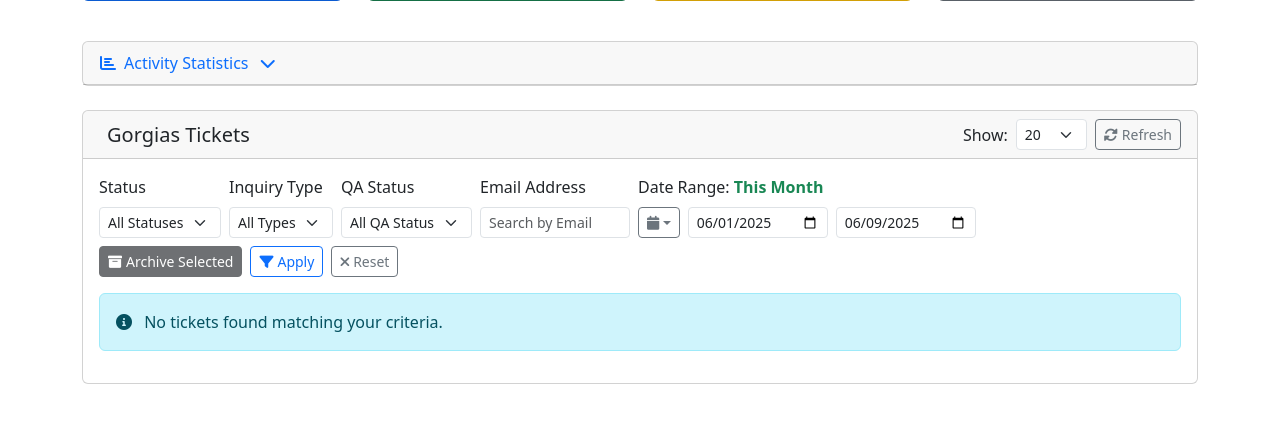
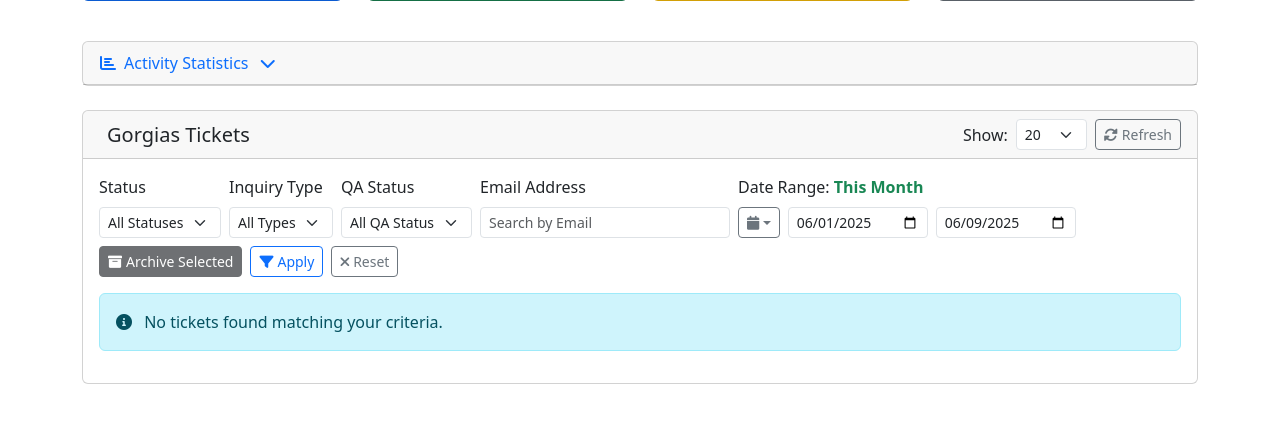
Before and after one commit to tsizzybots/platform_5ive_replit, a Flask app: page / in a window 1280 px wide. Shown: the part 203-626 px from the top of the page. Run offline with Flask 3, Linux system fonts and the light colour scheme; the visitor is signed in with stand-in values (Sample User, id 1); data that the repository does not hold is empty; some libraries are stand-ins or nearby versions.

Commit message:
Improve the layout and visibility of ticket list elements in the web UI
Adjusts table column widths, checkbox styling, and email input width in the UI.

Replit-Commit-Author: Agent
Replit-Commit-Session-Id: 9f6d8cf0-c159-4dbf-a9da-d863b5604840
Replit-Commit-Screenshot-Url: https://storage.googleapis.com/screenshot-production-us-central1/ba429c87-61e2-4e23-8478-cca26b3ff855/64bd6106-132f-47a6-82af-549e452d57af.jpg

```diff
--- a/static/app.js
+++ b/static/app.js
@@ -491,8 +491,8 @@ function displayTickets(tickets, pagination) {
                 </th>
                 <th style="width: 11%;">Received</th>
                 <th style="width: 8%;">Ticket ID</th>
-                <th style="width: 8%;">Inquiry Type</th>
-                <th style="width: 28%;">Subject</th>
+                <th style="width: 12%;">Inquiry Type</th>
+                <th style="width: 24%;">Subject</th>
                 <th style="width: 11%;">Sender</th>
                 <th style="width: 8%;">Status</th>
                 <th style="width: 8%;">QA Status</th>
--- a/templates/index.html
+++ b/templates/index.html
@@ -59,13 +59,15 @@
         /* Checkbox styling for better visibility */
         .ticket-checkbox {
             transform: scale(1.2);
-            margin: 0 auto;
+            margin: 0 auto 0 8px;
             display: block;
+            border: 1px solid #6c757d !important;
         }
         .checkbox-column {
-            text-align: center;
+            text-align: left;
             vertical-align: middle;
             width: 50px;
+            padding-left: 12px !important;
         }
 
         /* Dark mode improvements */
@@ -276,7 +278,7 @@
                             </div>
                             <div class="col-auto">
                                 <label class="form-label">Email Address</label>
-                                <input type="text" class="form-control form-control-sm" id="emailFilter" placeholder="Search by Email" style="width: 150px;" oninput="handleEmailSearch()">
+                                <input type="text" class="form-control form-control-sm" id="emailFilter" placeholder="Search by Email" style="width: 250px;" oninput="handleEmailSearch()">
                             </div>
                             <div class="col">
                                 <label class="form-label">
```
Also changed, not shown: attached_assets/SCR-20250609-qeef.png (added).
